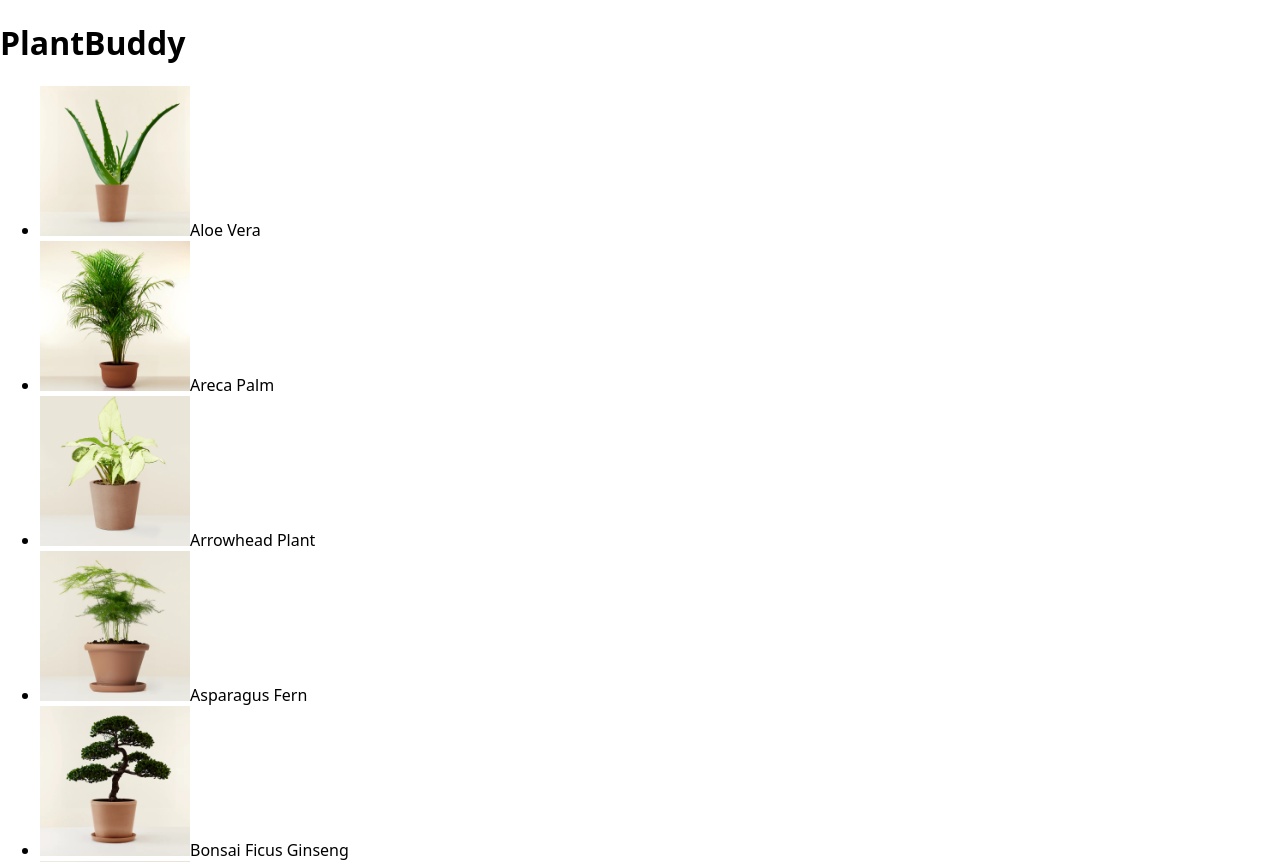
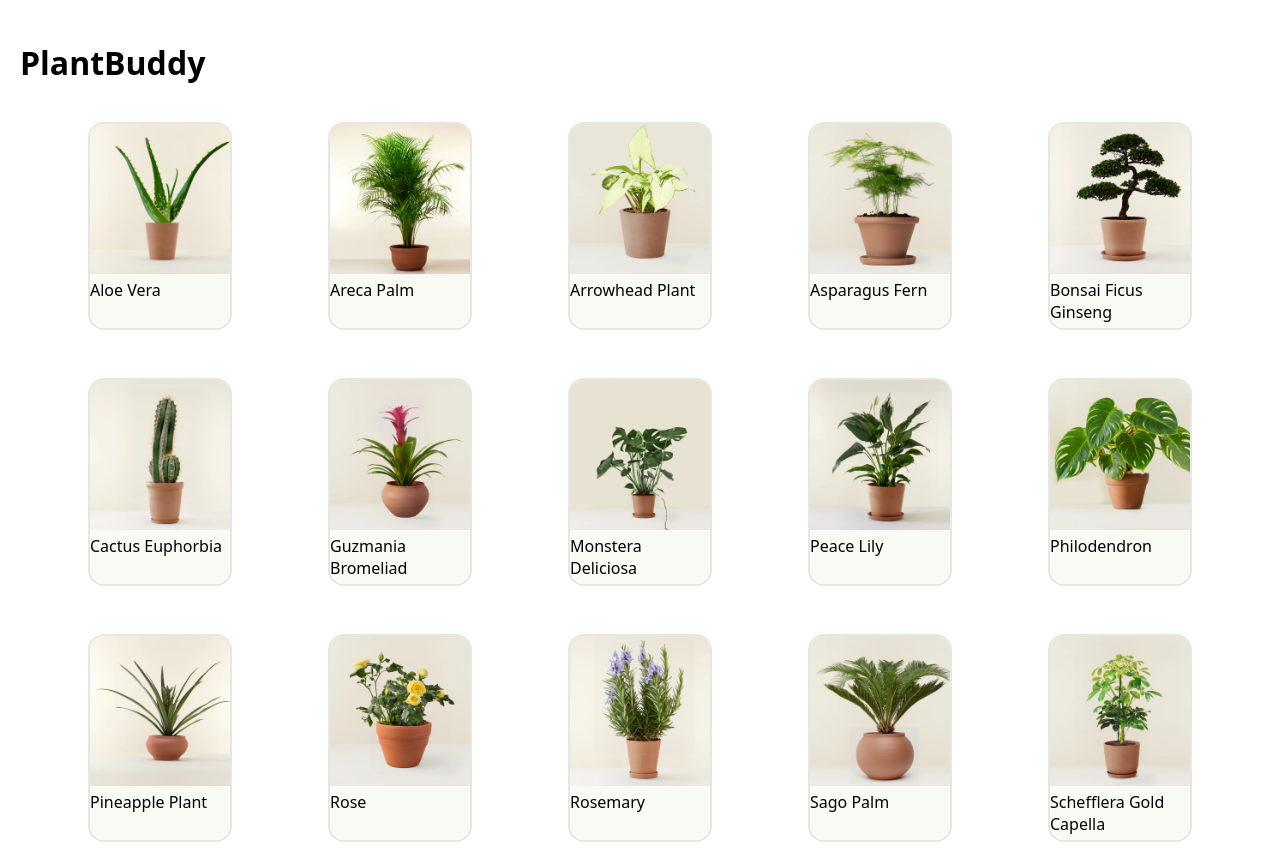
Before and after one commit to MartaJaekel/Plantbuddy, a Next.js app: page / in a window 1280 px wide. Shown: the top 862 px of the page. Built offline with nearby package versions, Linux system fonts and the light colour scheme.

Commit message:
Add Styling to Card

```diff
--- a/components/Card/index.js
+++ b/components/Card/index.js
@@ -1,19 +1,49 @@
 import { plants } from "@/lib/data";
 import Image from "next/image";
+import styled from "styled-components";
 
 export default function PlantCard() {
   return (
-    <ul>
+    <StyledList>
       {plants.map((plant) => (
-        <li key={plant.id}>
-          <Image
-          src={plant.image}
-          width={150}
-          height={150}
-          alt={plant.commonName}/>
-          {plant.commonName}
-          </li>
+        <StyledListItem key={plant.id}>
+          <StyledFigure>
+            <Image
+              src={plant.image}
+              width={150}
+              height={150}
+              alt={plant.commonName}
+            />
+            <figcaption>{plant.commonName}</figcaption>
+          </StyledFigure>
+        </StyledListItem>
       ))}
-    </ul>
-  )
+    </StyledList>
+  );
 }
+
+const StyledList = styled.ul`
+  display: flex;
+  flex-wrap: wrap;
+  justify-content: center;
+  gap: 1rem;
+`;
+
+const StyledListItem = styled.li`
+  //   width: 9rem;
+  //   height: 13rem;
+  //   border-radius: 1rem;
+  //   border: 2px solid #e6e6e6;
+  //   overflow: hidden;
+  //   background-color: var(--color-beige);
+  //
+`;
+
+const StyledFigure = styled.figure`
+  width: 9rem;
+  height: 13rem;
+  border-radius: 1rem;
+  border: 2px solid #e6e6e6;
+  overflow: hidden;
+  background-color: var(--color-beige);
+`;
--- a/styles.js
+++ b/styles.js
@@ -1,4 +1,10 @@
 import { createGlobalStyle } from "styled-components";
+import { Newsreader } from "next/font/google";
+
+const newsreader = Newsreader({
+  subsets: ["latin"],
+  style: ["normal", "italic"],
+});
 
 export default createGlobalStyle`
   *,
@@ -9,6 +15,19 @@ export default createGlobalStyle`
 
   body {
     margin: 0;
+    padding: 1.25rem;
     font-family: system-ui;
   }
+
+ul {
+  list-style: none;
+  padding: 0;
+}
+
+  :root {
+// Colors
+--color-green: #426B1F;
+--color-beige: #FAFAF5;
+--color-black: #010101;
+  }
 `;
```
Also changed, not shown: 1 other file (tests, documents, lock files or other folders).
